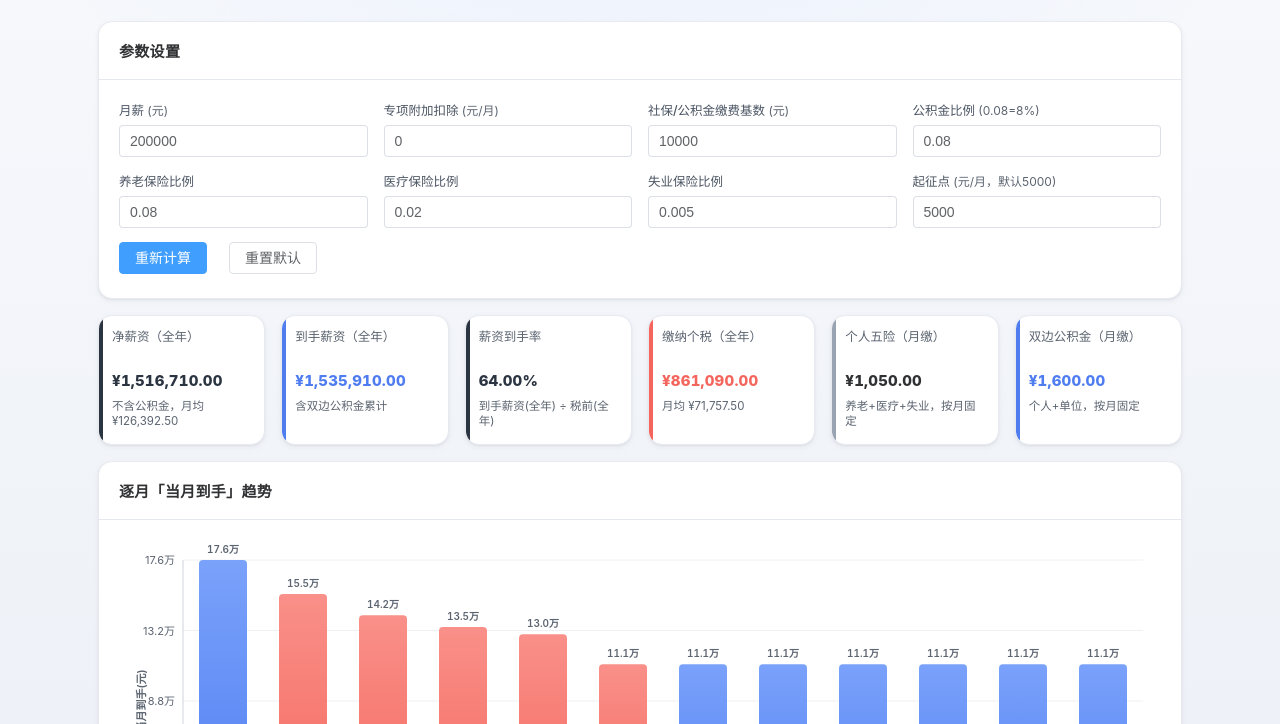
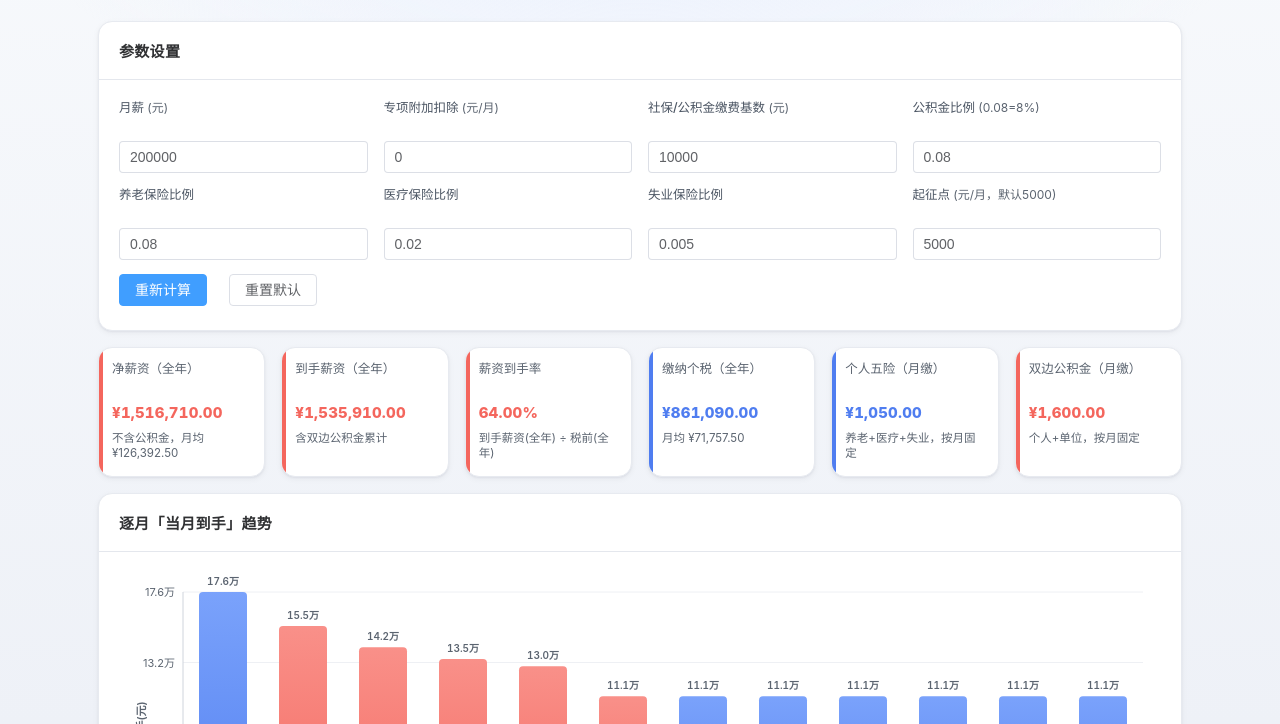
Before and after one commit to Adammoonlight/Adammoonlight.github.io, a website: page index.html in a window 1280 px wide. Shown: the part 76-800 px from the top of the page. Drawn offline with Linux system fonts and the light colour scheme.

Commit message:
fix(ui): KPI 红蓝配色(获得=红/缴纳=蓝/公积金算获得) + 表单小屏两列对齐
- KPI 配色规则：获得(净薪资/到手薪资/到手率/公积金)=红(--gain)，缴纳(个税/五险)=蓝(--pay)
- 公积金特别算作获得→红；左色条与数字同色
- 表单 label 加 min-height:2.8em 预留两行，解决小屏长标签换行致同行 input 不对齐

```diff
--- a/index.html
+++ b/index.html
@@ -18,6 +18,8 @@
       --jump-soft: #fdecea;
       --income: #2b3441;
       --income-soft: #eef0f3;
+      --gain: #f4665d;   /* 获得 = 红（净薪资/到手薪资/公积金/到手率） */
+      --pay: #4f7df0;    /* 缴纳 = 蓝（个税/五险） */
       --ink: #1d2129;
       --muted: #5b6470;
       --line: #e7eaf0;
@@ -55,7 +57,7 @@
 
     /* 参数卡片 */
     .field { margin-bottom: 14px; }
-    .field label { display: block; font-size: 12.5px; color: #4b5563; margin-bottom: 6px; font-weight: 500; }
+    .field label { display: block; font-size: 12.5px; color: #4b5563; margin-bottom: 6px; font-weight: 500; min-height: 2.8em; line-height: 1.3; }
     .field .suffix { color: var(--muted); font-size: 12px; font-weight: 400; }
 
     /* KPI 概览卡 —— CSS Grid 响应式等宽网格：等宽、等高、间距统一 */
@@ -71,15 +73,12 @@
     .kpi-label { font-size: 12.5px; color: var(--muted); line-height: 1.35; min-height: 2.8em; }
     /* 数字：过长时统一缩减字号（不各自不同），nowrap 保证单行完整 */
     .kpi-value { font-size: clamp(13px, 1.45vw, 15px); font-weight: 800; line-height: 1.1; white-space: nowrap; font-variant-numeric: tabular-nums; letter-spacing: .2px; }
-    .kpi-value.expense { color: var(--jump); }
-    .kpi-value.income { color: var(--income); }
-    .kpi-value.fund { color: var(--primary); }
+    .kpi-value.gain { color: var(--gain); }
+    .kpi-value.pay { color: var(--pay); }
     .kpi-sub { font-size: 11.5px; color: var(--muted); line-height: 1.35; min-height: 2.8em; }
     /* 按类别着色左侧强调条 */
-    .kpi-cell.accent-expense > .el-card { --accent: var(--jump); }
-    .kpi-cell.accent-income  > .el-card { --accent: var(--income); }
-    .kpi-cell.accent-fund    > .el-card { --accent: var(--primary); }
-    .kpi-cell.accent-neutral > .el-card { --accent: #9aa3b2; }
+    .kpi-cell.accent-gain > .el-card { --accent: var(--gain); }
+    .kpi-cell.accent-pay  > .el-card { --accent: var(--pay); }
 
     /* 图表 */
     /* 图表：宽度自适应容器，高度由 JS 按容器宽度响应式计算（小屏更矮、桌面封顶 340px），viewBox 与像素 1:1，字号即真实像素，小屏清晰 */
@@ -177,45 +176,45 @@
 
     <!-- KPI 概览（Grid 响应式等宽网格） -->
     <div class="kpi-grid" v-if="rows.length">
-      <div class="kpi-cell accent-income">
+      <div class="kpi-cell accent-gain">
         <el-card shadow="never" class="kpi-card">
           <div class="kpi-label">净薪资（全年）</div>
-          <div class="kpi-value income">¥{{ fmt(totals.takeHome) }}</div>
+          <div class="kpi-value gain">¥{{ fmt(totals.takeHome) }}</div>
           <div class="kpi-sub">不含公积金，月均 ¥{{ fmt(totals.takeHome / 12) }}</div>
         </el-card>
       </div>
-      <div class="kpi-cell accent-fund">
+      <div class="kpi-cell accent-gain">
         <el-card shadow="never" class="kpi-card">
           <div class="kpi-label">到手薪资（全年）</div>
-          <div class="kpi-value fund">¥{{ fmt(totals.plusFund) }}</div>
+          <div class="kpi-value gain">¥{{ fmt(totals.plusFund) }}</div>
           <div class="kpi-sub">含双边公积金累计</div>
         </el-card>
       </div>
-      <div class="kpi-cell accent-income">
+      <div class="kpi-cell accent-gain">
         <el-card shadow="never" class="kpi-card">
           <div class="kpi-label">薪资到手率</div>
-          <div class="kpi-value income">{{ pct(retentionYear) }}</div>
+          <div class="kpi-value gain">{{ pct(retentionYear) }}</div>
           <div class="kpi-sub">到手薪资(全年) ÷ 税前(全年)</div>
         </el-card>
       </div>
-      <div class="kpi-cell accent-expense">
+      <div class="kpi-cell accent-pay">
         <el-card shadow="never" class="kpi-card">
           <div class="kpi-label">缴纳个税（全年）</div>
-          <div class="kpi-value expense">¥{{ fmt(totals.tax) }}</div>
+          <div class="kpi-value pay">¥{{ fmt(totals.tax) }}</div>
           <div class="kpi-sub">月均 ¥{{ fmt(totals.tax / 12) }}</div>
         </el-card>
       </div>
-      <div class="kpi-cell accent-neutral">
+      <div class="kpi-cell accent-pay">
         <el-card shadow="never" class="kpi-card">
           <div class="kpi-label">个人五险（月缴）</div>
-          <div class="kpi-value">¥{{ fmt(fiveIns) }}</div>
+          <div class="kpi-value pay">¥{{ fmt(fiveIns) }}</div>
           <div class="kpi-sub">养老+医疗+失业，按月固定</div>
         </el-card>
       </div>
-      <div class="kpi-cell accent-fund">
+      <div class="kpi-cell accent-gain">
         <el-card shadow="never" class="kpi-card">
           <div class="kpi-label">双边公积金（月缴）</div>
-          <div class="kpi-value fund">¥{{ fmt(housingBoth) }}</div>
+          <div class="kpi-value gain">¥{{ fmt(housingBoth) }}</div>
           <div class="kpi-sub">个人+单位，按月固定</div>
         </el-card>
       </div>
```
